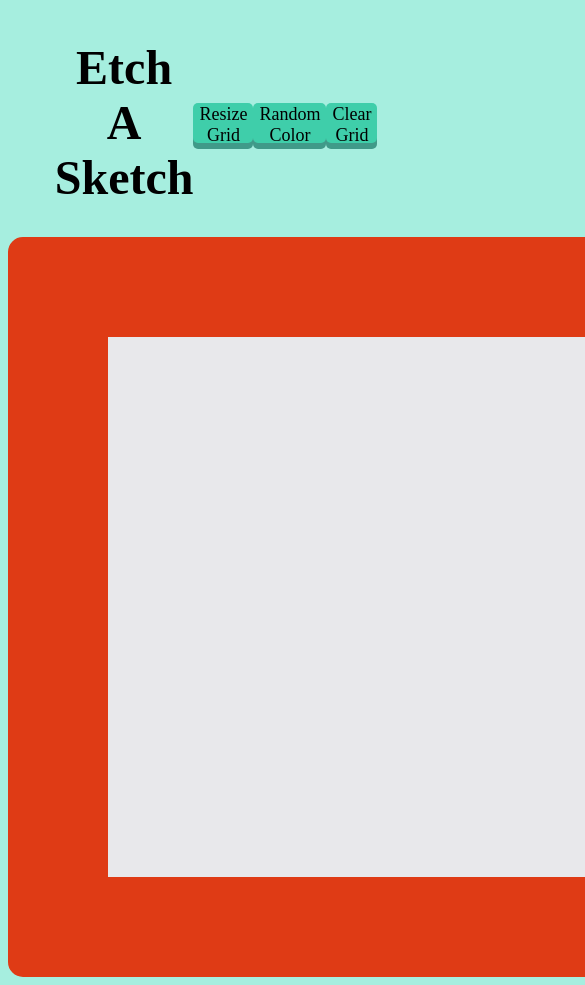
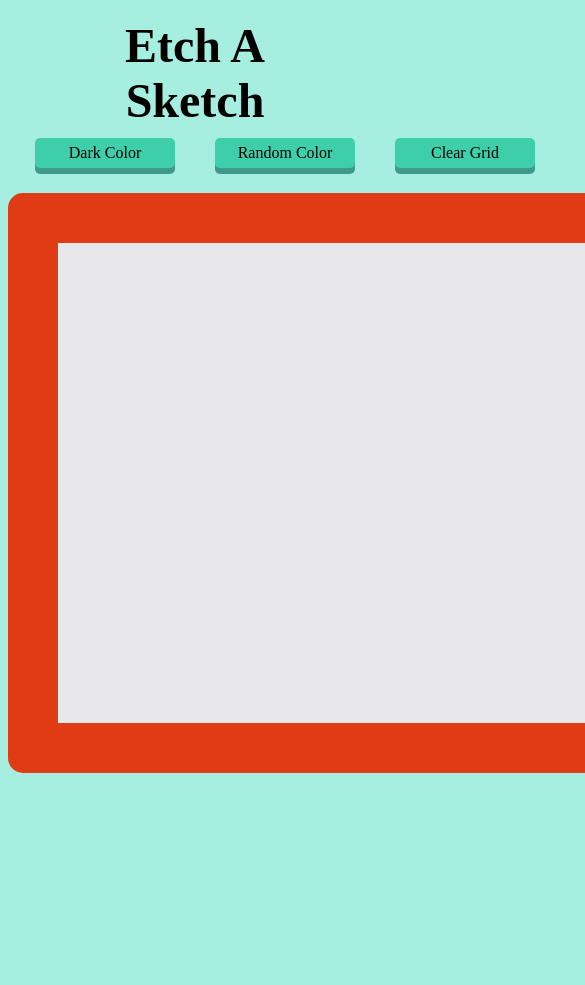
Before and after one commit to BryantVaughn/Etch-A-Sketch, a plain HTML site: page index.html in a window 390 px wide. Shown: the top 985 px of the page, 585 px wide, since content can reach past the window. After the commit the page ends 844 px from the top, so only its background shows below. Drawn offline with Linux system fonts and the light colour scheme; a web font is replaced by a local one.

Commit message:
add breakpoint for smaller screens like iPad landscape

```diff
--- a/index.html
+++ b/index.html
@@ -16,6 +16,7 @@
 				<h1 class="title">Etch A Sketch</h1>
 				<div class="btn-container">
 					<button class="btn" id="resize-btn">Resize Grid</button>
+					<button class="btn" id="dark-btn">Dark Color</button>
 					<button class="btn" id="rgb-btn">Random Color</button>
 					<button class="btn" id="clear-btn">Clear Grid</button>
 				</div>
--- a/styles.css
+++ b/styles.css
@@ -15,28 +15,23 @@ body {
 
 .header {
 	display: flex;
-	justify-content: space-between;
-	width: 75%;
-	margin: auto;
 }
 
 .btn-container {
 	display: flex;
-	justify-content: space-between;
 	align-items: center;
-	width: 60%;
 }
 
 .btn {
-	width: 200px;
-	height: 40px;
+	width: 140px;
+	height: 30px;
 	border-radius: 5px;
 	position: relative;
 	outline: none;
 	border: none;
 	cursor: pointer;
 	font-family: 'Cabin Sketch';
-	font-size: 18px;
+	font-size: 16px;
 	background-color: #3fceaa;
 	box-shadow: 0 6px #409a89;
 }
@@ -51,7 +46,7 @@ body {
 
 .cell-container {
 	display: grid;
-	border: 100px solid #df3b15;
+	border: 75px solid #df3b15;
 	border-radius: 15px;
 	grid-template-columns: repeat(var(--grid-columns), 1fr);
 	height: 540px;
@@ -66,6 +61,40 @@ body {
 
 .cell {
 	border: none;
+}
+
+@media only screen and (max-width: 1400px) {
+	.header {
+		flex-direction: column;
+		align-items: center;
+		justify-content: center;
+		margin: 0 auto 25px auto;
+		width: 75%;
+	}
+	.btn-container {
+		width: 720px;
+		justify-content: space-around;
+	}
+	.title {
+		margin: 10px;
+	}
+	.cell-container {
+		border: 50px solid #df3b15;
+		width: 720px;
+		height: 480px;
+	}
+}
+@media only screen and (min-width: 1401px) {
+	.header {
+		flex-direction: row;
+		justify-content: space-between;
+		margin: auto;
+		width: 70%;
+	}
+	.btn-container {
+		width: 60%;
+		justify-content: space-between;
+	}
 }
 
 @keyframes shake {
```
